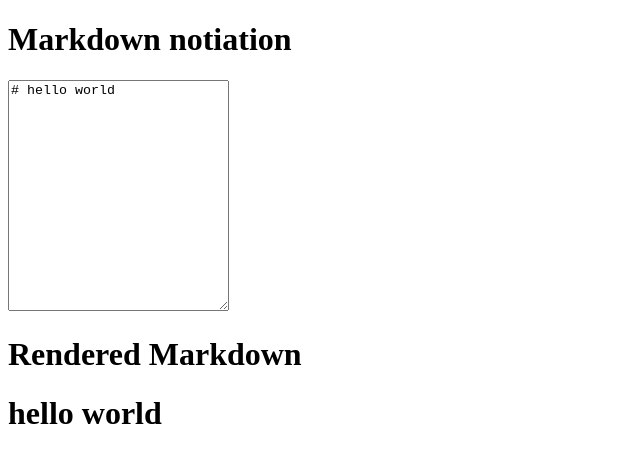
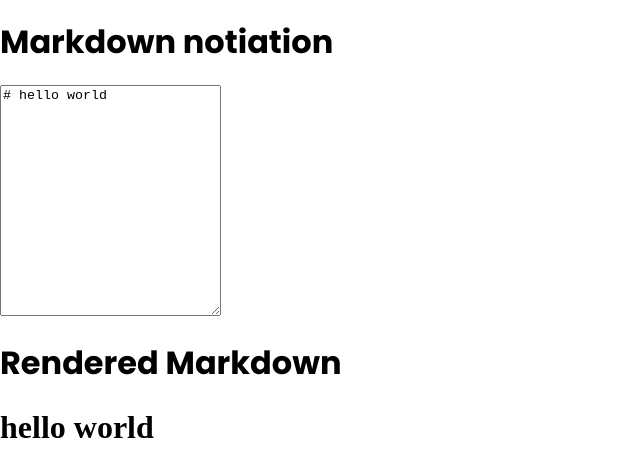
Before and after one commit to spences10/jamp, a React (Create React App) app: page / in a window 1280 px wide. Shown: the top 476 px of the page, without its empty margins (0-640 px from the left). Built offline with nearby package versions, Linux system fonts and the light colour scheme; a web font is replaced by a local one.

Commit message:
Use create global style for global style inject global

```diff
--- a/src/components/App.js
+++ b/src/components/App.js
@@ -1,12 +1,13 @@
 import React, { Component } from 'react'
 import Markdown from './Markdown'
+import { ThemeProvider } from 'styled-components'
 
 class App extends Component {
   render() {
     return (
-      <React.Fragment>
+      <ThemeProvider theme={{ fontFamily: 'Helvetica Neue' }}>
         <Markdown />
-      </React.Fragment>
+      </ThemeProvider>
     )
   }
 }
--- a/src/components/Markdown.js
+++ b/src/components/Markdown.js
@@ -1,6 +1,8 @@
 import React from 'react'
 import Marked from 'marked'
 import styled from 'styled-components'
+
+import { GlobalStyle } from '../components/theme/globalStyle'
 
 const AppHeading = styled.h1`
   font-family: poppins;
@@ -26,6 +28,7 @@ class Markdown extends React.Component {
   render() {
     return (
       <div className="textContainer">
+        <GlobalStyle />
         <div className="row">
           <div className="col-md-6">
             <AppHeading>Markdown notiation</AppHeading>
--- a/src/components/theme/globalStyle.js
+++ b/src/components/theme/globalStyle.js
@@ -1,6 +1,6 @@
-import { injectGlobal } from 'styled-components'
+import { createGlobalStyle } from 'styled-components'
 
-injectGlobal`
+export const GlobalStyle = createGlobalStyle`
   @import url('https://fonts.googleapis.com/css?family=Nunito:400,700|Poppins:400,700|Trirong:400,700|Rubik:400,700|Eczar:400,700|Taviraj:400,700');
   @import url('https://fonts-for-the-font-god.netlify.com/dank-mono.css?family=dm');
 
```
Also changed, not shown: package.json (+7 -1 lines), 1 other file (tests, documents, lock files or other folders).
